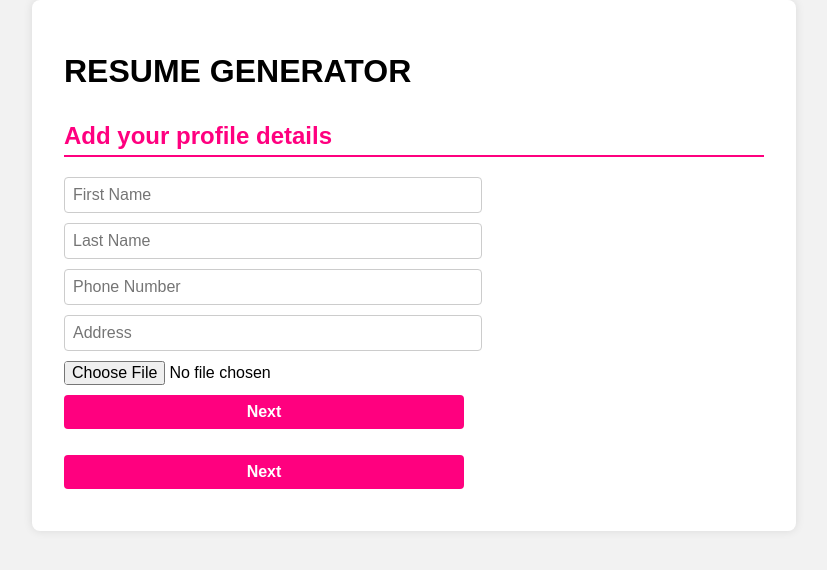
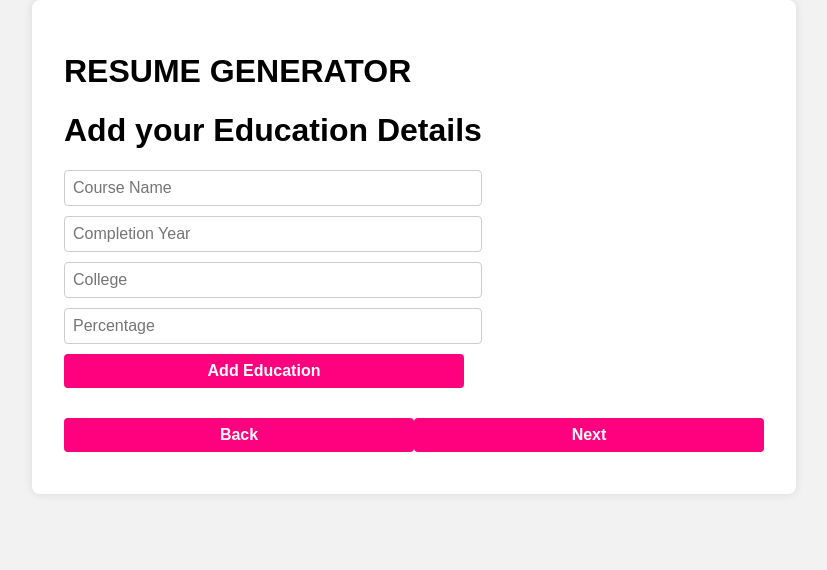
Before and after one commit to acciojob/resume-builder-SaiKiran93814, a React app: page / in a window 1280 px wide. Both pictures are taken after a click on the button "Next". Shown: the top 570 px of the page, without its empty margins (226-1053 px from the left). Built offline with nearby package versions, Linux system fonts and the light colour scheme.

Commit message:
modified skillsform file

```diff
--- a/src/App.js
+++ b/src/App.js
@@ -1,6 +1,4 @@
-import React from 'react';
-
-import { useState } from 'react';
+import React, { useState } from 'react';
 import ProfileForm from './components/ProfileForm';
 import EducationForm from './components/EducationForm';
 import SkillsForm from './components/SkillsForm';
@@ -10,19 +8,42 @@ import ResumePreview from './components/ResumePreview';
 
 export default function App() {
   const [step, setStep] = useState(0);
-  const components = [
-    <ProfileForm />, <EducationForm />, <SkillsForm />, <ProjectsForm />, <SocialForm />, <ResumePreview />
+
+  const steps = [
+    <ProfileForm key="profile" />,
+    <EducationForm key="education" />,
+    <SkillsForm key="skills" />,
+    <ProjectsForm key="projects" />,
+    <SocialForm key="social" />,
+    <ResumePreview key="preview" />
   ];
 
   return (
     <div className="app-container">
-   <h1>RESUME GENERATOR</h1>
+      <h1>RESUME GENERATOR</h1>
 
-      {components[step]}
-      <div className="nav-buttons">
-        {step > 0 && <button onClick={() => setStep(step - 1)}>Back</button>}
-        {step < components.length - 1 && <button onClick={() => setStep(step + 1)}>Next</button>}
-        {step === components.length - 1 && <button onClick={() => alert('Download logic here')}>Download / Preview</button>}
+      <div className="form-section">
+        {steps[step]}
+      </div>
+
+      <div className="nav-buttons" style={{ marginTop: '20px' }}>
+        {step > 0 && (
+          <button id="back" onClick={() => setStep(step - 1)}>
+            Back
+          </button>
+        )}
+
+        {step < steps.length - 1 && (
+          <button id="next" onClick={() => setStep(step + 1)}>
+            Next
+          </button>
+        )}
+
+        {step === steps.length - 1 && (
+          <button id="download" onClick={() => alert('Download logic here')}>
+            Download / Preview
+          </button>
+        )}
       </div>
     </div>
   );
--- a/src/components/EducationForm.jsx
+++ b/src/components/EducationForm.jsx
@@ -9,10 +9,10 @@ const EducationForm = () => {
       <input name="college" placeholder="College" />
       <input name="percentage" placeholder="Percentage" />
       <button id="add_education">Add Education</button>
-      <div className="nav-buttons">
+      {/* <div className="nav-buttons">
         <button id="back">Back</button>
         <button id="next">Next</button>
-      </div>
+      </div> */}
     </div>
   );
 };
--- a/src/components/ProfileForm.jsx
+++ b/src/components/ProfileForm.jsx
@@ -20,7 +20,7 @@ export default function ProfileForm() {
       <input name="phone" value={profile.phone} onChange={handleChange} placeholder="Phone Number" />
       <input name="address" value={profile.address} onChange={handleChange} placeholder="Address" />
       <input type="file" name="url" />
-        <button id="next">Next</button>
+        {/* <button id="next">Next</button> */}
     </div>
   );
 }
--- a/src/components/ProjectsForm.jsx
+++ b/src/components/ProjectsForm.jsx
@@ -3,15 +3,15 @@ import React from 'react';
 const ProjectsForm = () => {
   return (
     <div>
-      <h1>Add your Mini Projects</h1>
+      <h2>Add your Mini Projects</h2>
       <input name="projectName" placeholder="Project Name" />
       <input name="techStack" placeholder="Tech Stack" />
       <textarea name="description" placeholder="Project Description"></textarea>
       <button id="add_project">Add Project</button>
-      <div className="nav-buttons">
+      {/* <div className="nav-buttons">
         <button id="back">Back</button>
         <button id="next">Next</button>
-      </div>
+      </div> */}
     </div>
   );
 };
--- a/src/components/SkillsForm.jsx
+++ b/src/components/SkillsForm.jsx
@@ -1,15 +1,19 @@
-import React from 'react';
+import React, { useState } from 'react';
 
 const SkillsForm = () => {
+  const [skill, setSkill] = useState('');
+
   return (
     <div>
       <h2>Add your Skills</h2>
-      <input type='text' value={skill} name="skill" placeholder="Enter a skill" /> {/* EXACT name */}
+      <input
+        type="text"
+        value={skill}
+        name="skill" // This is used for Cypress test
+        placeholder="Enter a skill"
+        onChange={(e) => setSkill(e.target.value)}
+      />
       <button id="add_skill">Add Skill</button>
-      <div className="nav-buttons">
-        <button id="back">Back</button>
-        <button id="next">Next</button>
-      </div>
     </div>
   );
 };
--- a/src/components/SocialForm.jsx
+++ b/src/components/SocialForm.jsx
@@ -19,7 +19,7 @@ export default function SocialForm() {
       <h2>Add your Social Media Links</h2>
       {/* ✅ ADD name="Social" to match Cypress */}
       <input
-      type='text'
+        type='text'
         name="Social"
         placeholder="Social Links"
         value={social}
@@ -35,10 +35,10 @@ export default function SocialForm() {
         ))}
       </ul>
       {/* ✅ ADD navigation buttons to match other form steps */}
-      <div className="nav-buttons">
+      {/* <div className="nav-buttons">
         <button id="back">Back</button>
         <button id="next">Next</button>
-      </div>
+      </div> */}
     </div>
   );
 }
```
